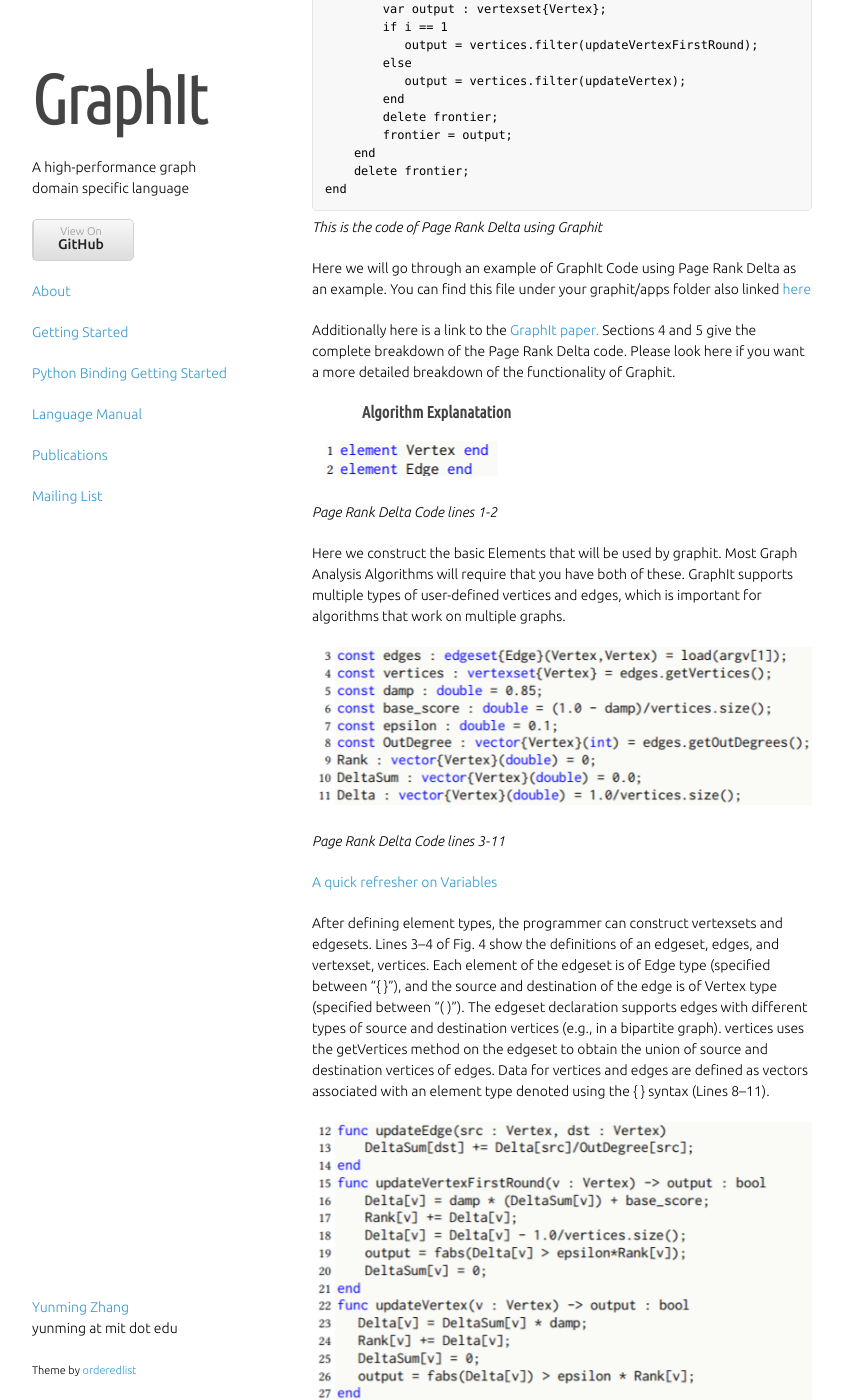
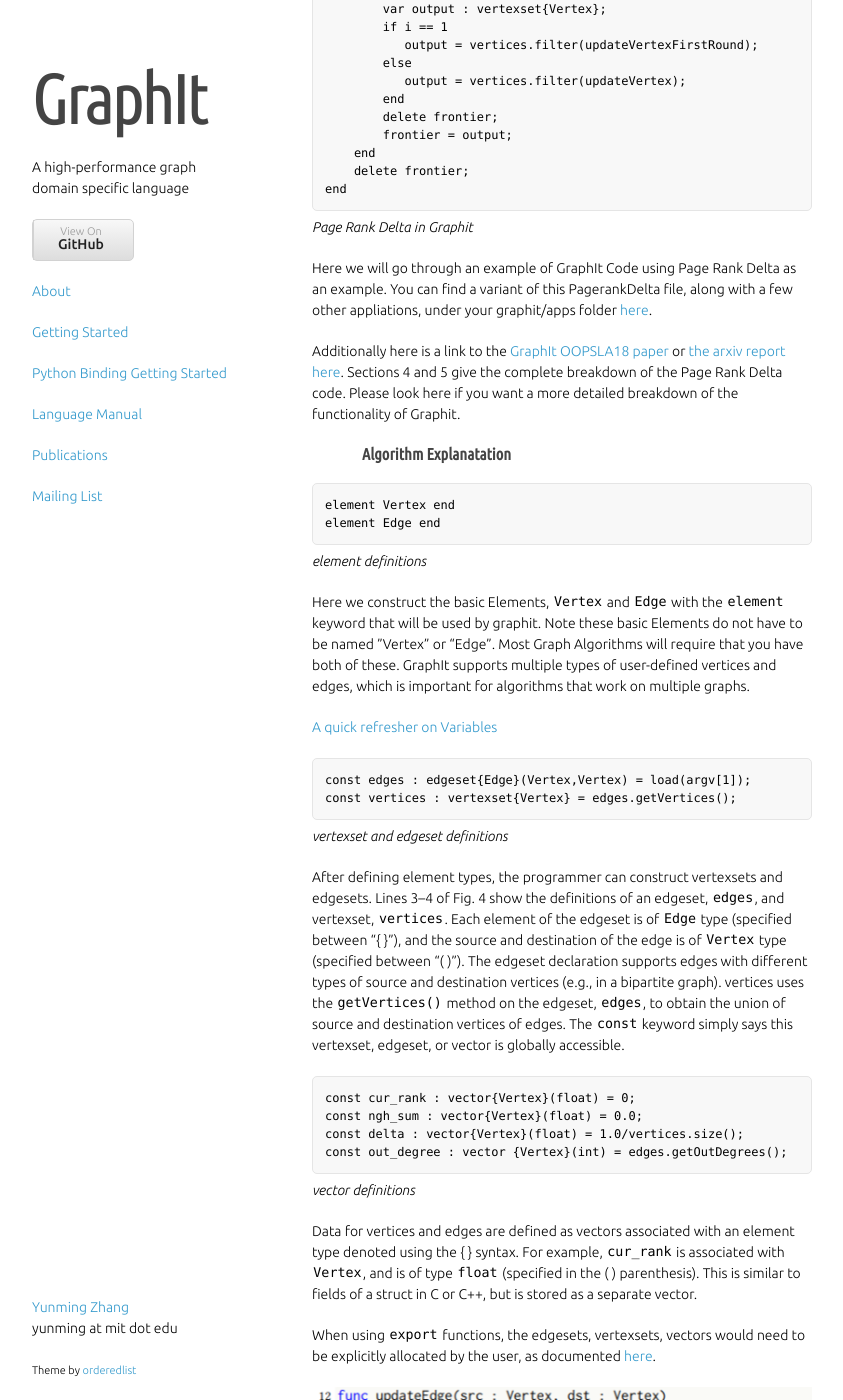
Before and after one commit to yunmingzhang17/yunmingzhang17.github.io, a Jekyll site: the page built from getting-started.md, in a window 1280 px wide and 1400 px high, scrolled down 1222 px. Shown: the whole window, without its empty margins (218-1061 px from the left). Built offline with Jekyll 4.4.1, drawn with Linux system fonts in a browser that asks for light colours; nearby versions of some CDN libraries; some web fonts are replaced; library files that are not in the unit come from our copies.

Commit message:
making a pass through the first few paragraphs of the getting started guide

````diff
--- a/getting-started.md
+++ b/getting-started.md
@@ -70,27 +70,44 @@
 end
 ```
 
-*This is the code of Page Rank Delta using Graphit*
+*Page Rank Delta in Graphit*
 
-Here we will go through an example of GraphIt Code using Page Rank Delta as an example. You can find this file under your graphit/apps folder also linked [here](https://github.com/yunmingzhang17/graphit/tree/master/apps)
+Here we will go through an example of GraphIt Code using Page Rank Delta as an example. You can find a variant of this PagerankDelta file, along with a few other appliations, under your graphit/apps folder [here](https://github.com/yunmingzhang17/graphit/tree/master/apps).
 
-Additionally here is a link to the [GraphIt paper.](https://arxiv.org/pdf/1805.00923.pdf) Sections 4 and 5 give the complete breakdown of the Page Rank Delta code. Please look here if you want a more detailed breakdown of the functionality of Graphit.
+Additionally here is a link to the [GraphIt OOPSLA18 paper](https://dl.acm.org/citation.cfm?id=3276491) or [the arxiv report here](https://arxiv.org/pdf/1805.00923.pdf).  Sections 4 and 5 give the complete breakdown of the Page Rank Delta code. Please look here if you want a more detailed breakdown of the functionality of Graphit.
 
 ###      Algorithm Explanatation
-<img src="gallery/PageRankDeltaElements1-2.png" alt="Page Rank Delta Code lines 1-2">
+```
+element Vertex end
+element Edge end
+```
 
-_Page Rank Delta Code lines 1-2_
+_element definitions_
 
-Here we construct the basic Elements that will be used by graphit. Most Graph Analysis Algorithms will require that you have both of these. GraphIt supports multiple types of user-defined vertices and edges, which is important for algorithms that work on multiple graphs.
-
-<img src="gallery/PageRankDeltaConst3-11.png" alt="Page Rank Delta Code lines 3-11">
-
-*Page Rank Delta Code lines 3-11*
+Here we construct the basic Elements, `Vertex` and `Edge` with the `element` keyword that will be used by graphit. Note these basic Elements do not have to be named ”Vertex" or "Edge". Most Graph Algorithms will require that you have both of these. GraphIt supports multiple types of user-defined vertices and edges, which is important for algorithms that work on multiple graphs.
 
 [A quick refresher on Variables](http://graphit-lang.org/language#variables)
 
-After defining element types, the programmer can construct vertexsets and edgesets. Lines 3–4 of Fig. 4 show the definitions of an edgeset, edges, and vertexset, vertices. Each element of the edgeset is of Edge type (specified between “{ }”), and the source and destination of the edge is of Vertex type (specified between “( )”). The edgeset declaration supports edges with different types of source and destination vertices (e.g., in a bipartite graph). vertices uses the getVertices method on the edgeset to obtain the union of source and destination vertices of edges. Data for vertices and edges are defined as vectors associated with an element type denoted using the { } syntax (Lines 8–11).
+```
+const edges : edgeset{Edge}(Vertex,Vertex) = load(argv[1]);
+const vertices : vertexset{Vertex} = edges.getVertices();
+```
 
+*vertexset and edgeset definitions*
+
+After defining element types, the programmer can construct vertexsets and edgesets. Lines 3–4 of Fig. 4 show the definitions of an edgeset, `edges`, and vertexset, `vertices`. Each element of the edgeset is of `Edge` type (specified between “{ }”), and the source and destination of the edge is of `Vertex` type (specified between “( )”). The edgeset declaration supports edges with different types of source and destination vertices (e.g., in a bipartite graph). vertices uses the `getVertices()` method on the edgeset, `edges`, to obtain the union of source and destination vertices of edges. The `const` keyword simply says this vertexset, edgeset, or vector is globally accessible.
+
+```
+const cur_rank : vector{Vertex}(float) = 0;
+const ngh_sum : vector{Vertex}(float) = 0.0;
+const delta : vector{Vertex}(float) = 1.0/vertices.size();
+const out_degree : vector {Vertex}(int) = edges.getOutDegrees();
+```
+*vector definitions*
+
+Data for vertices and edges are defined as vectors associated with an element type denoted using the { } syntax. For example, `cur_rank` is associated with `Vertex`, and is of type `float` (specified in the ( ) parenthesis). This is similar to fields of a struct in C or C++, but is stored as a separate vector.
+
+When using `export` functions, the edgesets, vertexsets, vectors would need to be explicitly allocated by the user, as documented [here](language#export-functions).
 
 <img src="gallery/PageRankDeltaFuncs.png" alt="Page Rank Delta Code lines 12-27">
 
````
Also changed, not shown: 1 other file.
